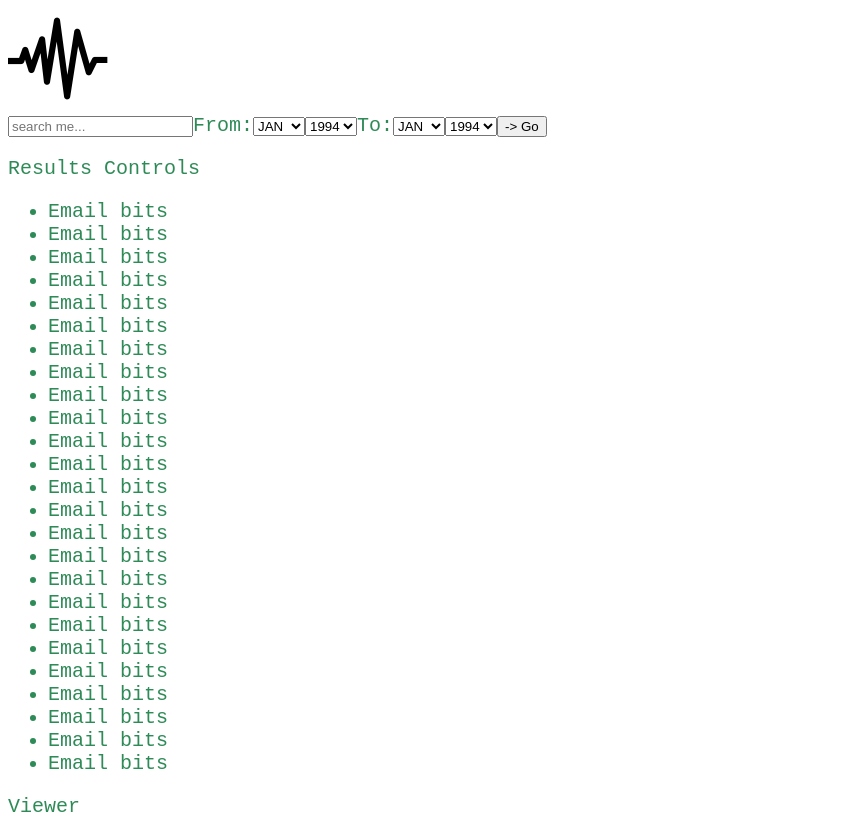
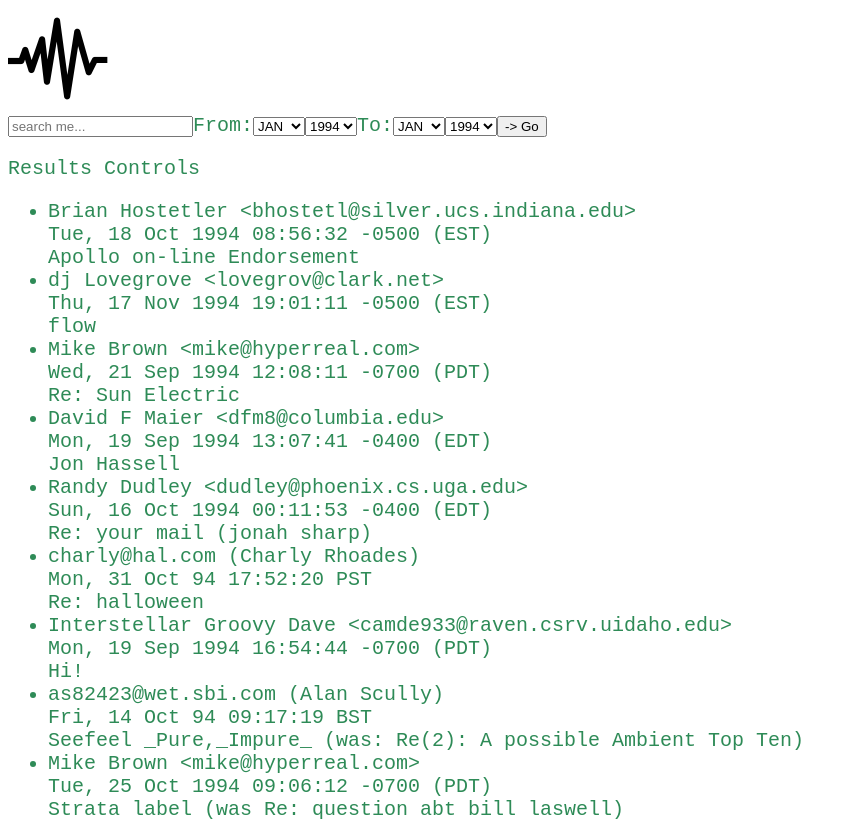
Before and after one commit to gwens/ambient-explorer-react, a React (Create React App) app: page / in a window 1280 px wide. Shown: the top 821 px of the page, without its empty margins (0-856 px from the left). Built offline with nearby package versions, Linux system fonts and the light colour scheme.

Commit message:
Results now display sender, date and time, and subject

```diff
--- a/src/components/EmailPreview.js
+++ b/src/components/EmailPreview.js
@@ -2,8 +2,13 @@ import React from 'react';
 
 class EmailPreview extends React.Component {
   render() {
+    const { details } = this.props;
     return (
-      <li>Email bits</li>
+      <li>
+        <div className="sender">{details.from}</div>
+        <div className="date-and-time">{details.dateString}</div>
+        <div className="subject">{details.subject}</div>
+      </li>
     )
   }
 }
--- a/src/components/Results.js
+++ b/src/components/Results.js
@@ -10,7 +10,7 @@ class Results extends React.Component {
           {
             Object
               .keys(this.props.emailResults)
-              .map(key => <EmailPreview />)
+              .map(key => <EmailPreview key={key} details={this.props.emailResults[key]}/>)
           }
         </ul>
       </div>
```
